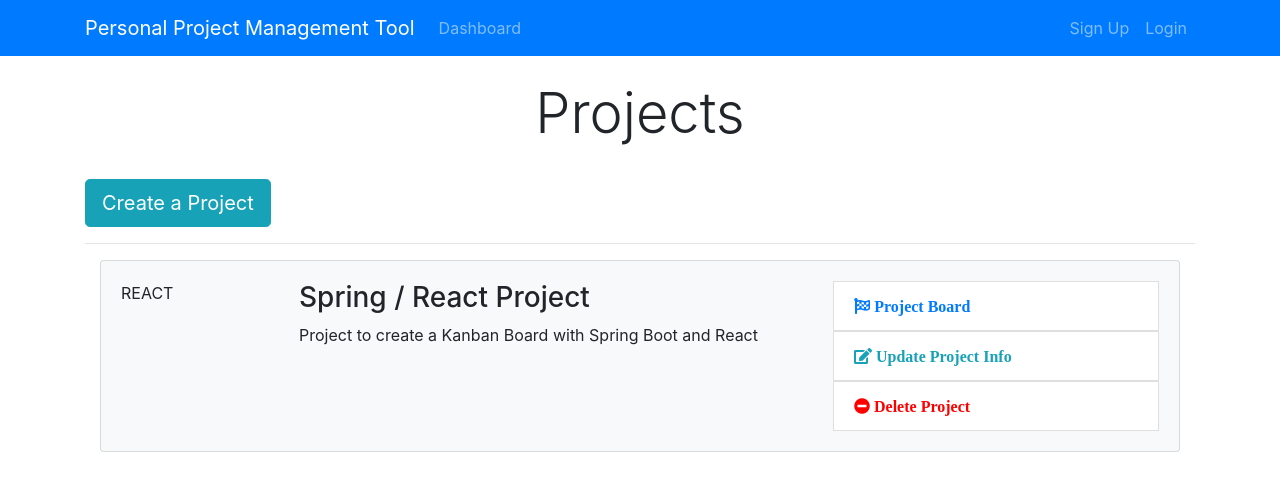
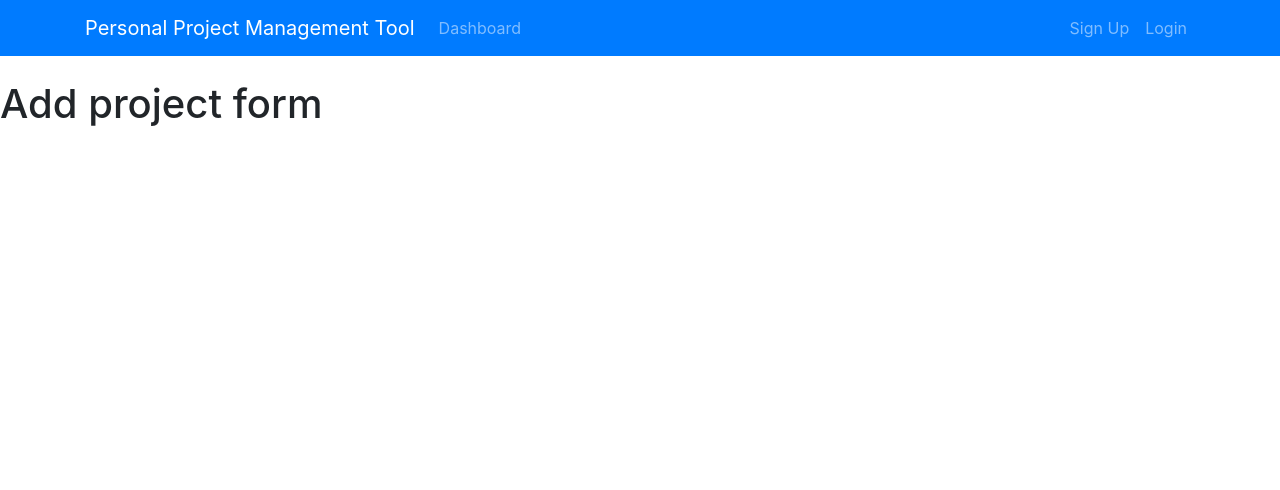
Before and after one commit to MVasilis/PPMToolProject, a React (Create React App) app in the folder PPMToolFullStack/ppmtool-react-client/: page /addProject in a window 1280 px wide. Shown: the top 490 px of the page. Built offline with nearby package versions, Linux system fonts and the light colour scheme.

Commit message:
install_router_and_use_it

```diff
--- a/PPMToolFullStack/ppmtool-react-client/package.json
+++ b/PPMToolFullStack/ppmtool-react-client/package.json
@@ -9,6 +9,7 @@
     "bootstrap": "^4.4.1",
     "react": "^16.13.1",
     "react-dom": "^16.13.1",
+    "react-router-dom": "^5.1.2",
     "react-scripts": "3.4.1"
   },
   "scripts": {
--- a/PPMToolFullStack/ppmtool-react-client/src/App.js
+++ b/PPMToolFullStack/ppmtool-react-client/src/App.js
@@ -3,13 +3,18 @@
 import Dashboard from "./components/Dashboard";
 import Header from "./components/Layout/Header";
 import "bootstrap/dist/css/bootstrap.min.css";
+import { BrowserRouter as Router, Route } from "react-router-dom";
+import AddProject from "./components/Project/AddProject";
 
 function App() {
   return (
-    <div className="App">
-      <Header />
-      <Dashboard />
-    </div>
+    <Router>
+      <div className="App">
+        <Header />
+        <Route exact path="/dashboard" component={Dashboard} />
+        <Route exact path="/addProject" component={AddProject} />
+      </div>
+    </Router>
   );
 }
 
--- a/PPMToolFullStack/ppmtool-react-client/src/components/Dashboard.js
+++ b/PPMToolFullStack/ppmtool-react-client/src/components/Dashboard.js
@@ -1,5 +1,6 @@
 import React, { Component } from "react";
 import ProjectItem from "./Project/ProjectItem";
+import CreateProjectButton from "./Project/CreateProjectButton";
 
 class Dashboard extends Component {
   render() {
@@ -10,9 +11,9 @@
             <div className="col-md-12">
               <h1 className="display-4 text-center">Projects</h1>
               <br />
-              <a href="ProjectForm.html" className="btn btn-lg btn-info">
-                Create a Project
-              </a>
+
+              <CreateProjectButton />
+
               <br />
               <hr />
               <ProjectItem />
--- /dev/null
+++ b/PPMToolFullStack/ppmtool-react-client/src/components/Project/AddProject.js
@@ -0,0 +1,12 @@
+import React, { Component } from "react";
+
+class AddProject extends Component {
+  render() {
+    return (
+      <div>
+        <h1>Add project form</h1>
+      </div>
+    );
+  }
+}
+export default AddProject;
--- /dev/null
+++ b/PPMToolFullStack/ppmtool-react-client/src/components/Project/CreateProjectButton.js
@@ -0,0 +1,12 @@
+import React from "react";
+import { Link } from "react-router-dom";
+
+export default function CreateProjectButton() {
+  return (
+    <React.Fragment>
+      <Link to="/addProject" className="btn btn-lg btn-info">
+        Create a Project
+      </Link>
+    </React.Fragment>
+  );
+}
```
Also changed, not shown: 1 other file (tests, documents, lock files or other folders).
